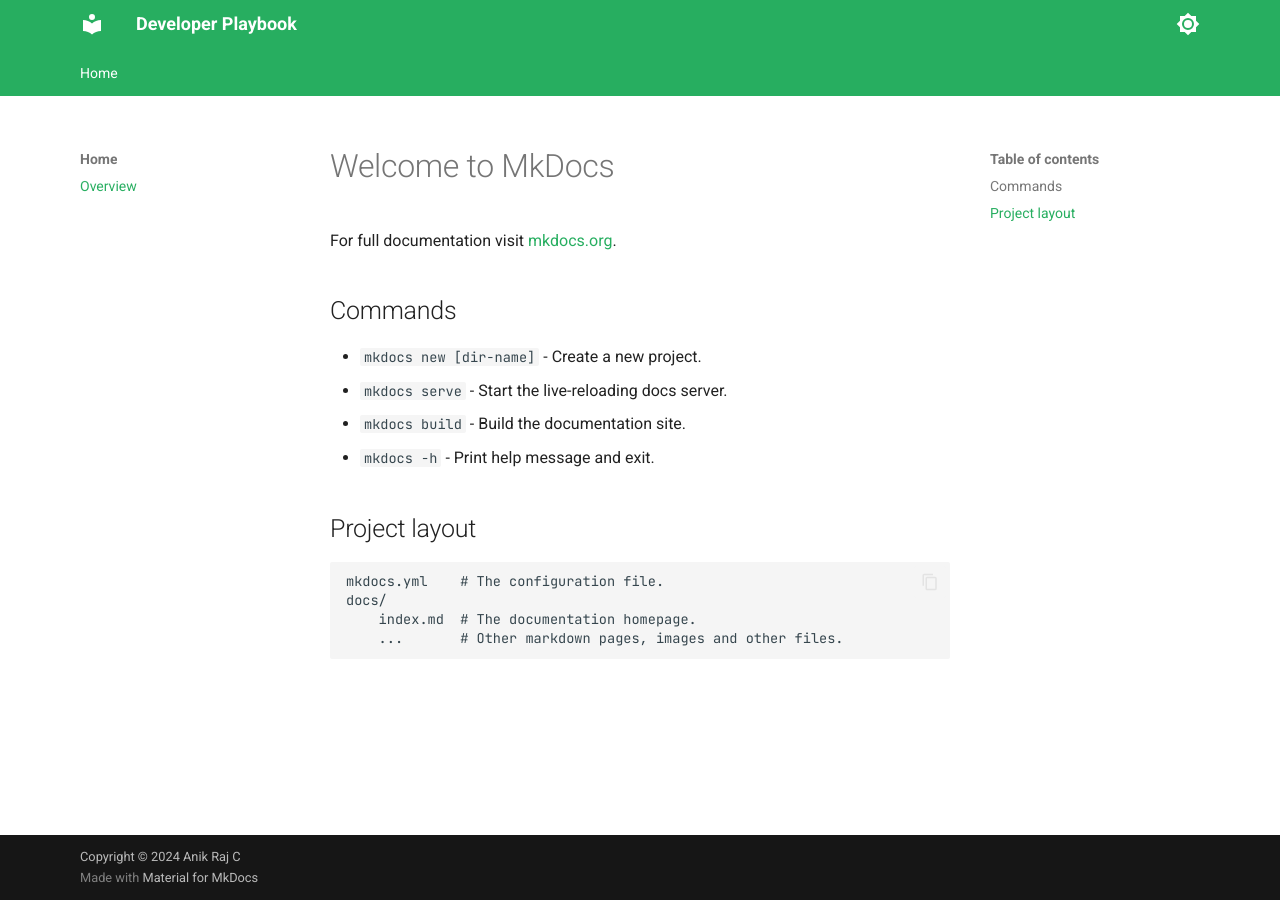
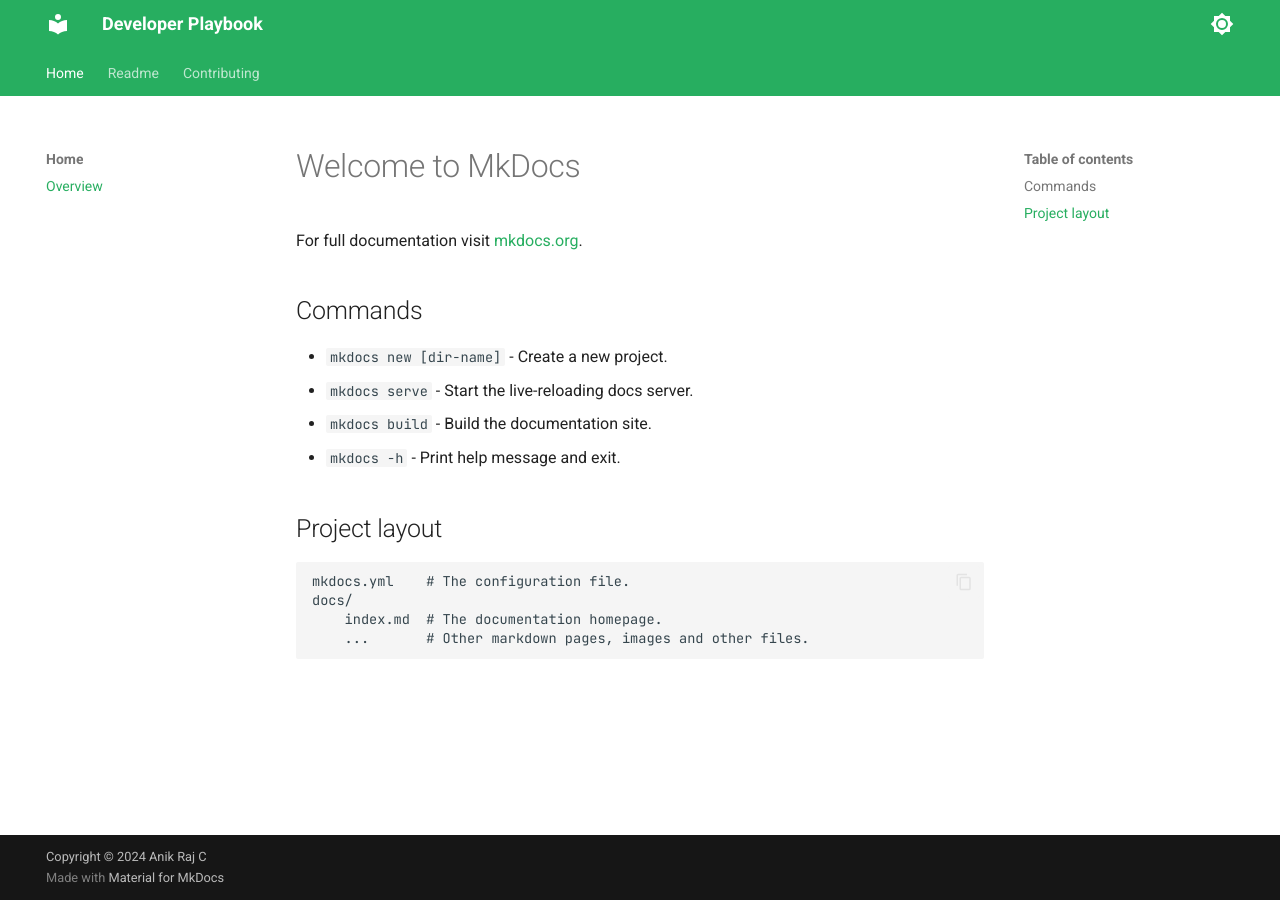
Before and after one commit to anikrajc/developer-playbook, an MkDocs documentation site: the page built from docs/index.md, in a window 1280 px wide. Built offline with MkDocs 1.6.1 and Material for MkDocs 9.7.7, drawn with Linux system fonts in a browser that asks for light colours.

Commit message:
1/N init (#10)

```diff
--- a/docs/stylesheets/extra.css
+++ b/docs/stylesheets/extra.css
@@ -1,7 +1,3 @@
 :root {
     --md-primary-fg-color: #27ae60;
 }
-
-.md-grid {
-    max-width: 90%; /* or 100%, if you want to stretch to full-width */
-}
--- a/mkdocs.yml
+++ b/mkdocs.yml
@@ -65,3 +65,7 @@
 nav:
   - 'Home':
       - 'Overview': index.md
+  - 'Readme':
+      - 'Readme': HOME.md
+  - 'Contributing':
+      - 'Contributing': CONTRIBUTING.md
```
Also changed, not shown: docs/CONTRIBUTING.md (added, +1 -0 lines), docs/HOME.md (added, +1 -0 lines), 2 other files.
